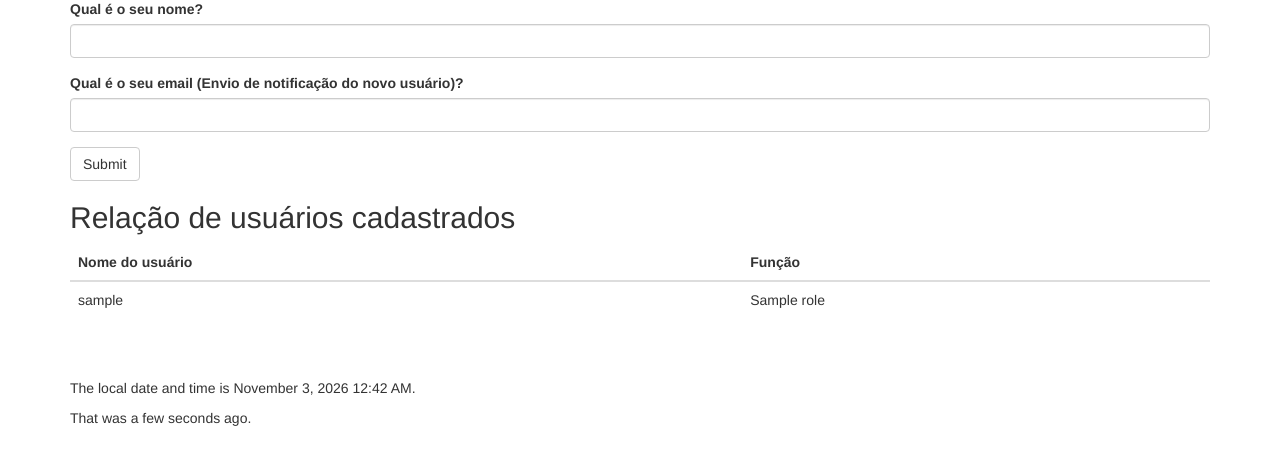
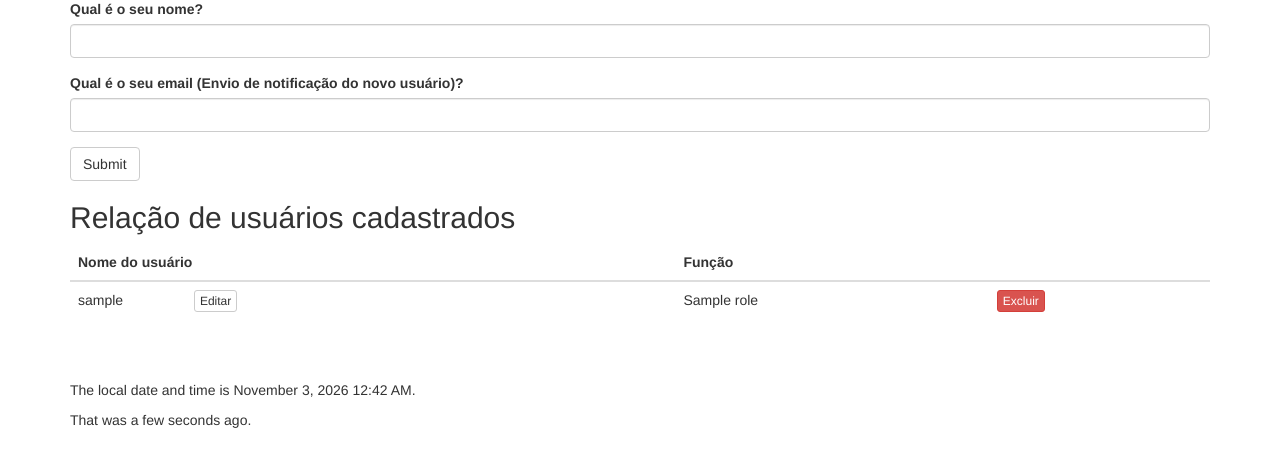
Before and after one commit to mario-bordignon/dsws-mario-PT3036413, a Flask app: page / in a window 1280 px wide. Shown: the part 253-720 px from the top of the page. Run offline with Flask 3, Linux system fonts and the light colour scheme; tables that the repository leaves empty hold one stand-in row (values such as "Sample post"); some libraries are stand-ins or nearby versions.

Commit message:
Semana 14

```diff
--- a/app/main/forms.py
+++ b/app/main/forms.py
@@ -14,3 +14,17 @@ class NameForm(FlaskForm):
                    message='Digite um e-mail válido.'),
         ])
     submit = SubmitField('Submit')
+
+
+class EditUserForm(FlaskForm):
+    """Edição do nome, feita na própria linha da tabela de usuários."""
+    name = StringField('Nome do usuário', validators=[
+        DataRequired(message='Digite o nome do usuário.'),
+        Length(max=64, message='O nome pode ter no máximo 64 caracteres.'),
+    ])
+    submit = SubmitField('Salvar')
+
+
+class DeleteForm(FlaskForm):
+    """Formulário vazio, usado só para proteger a exclusão com o token CSRF."""
+    submit = SubmitField('Excluir')
--- a/app/main/views.py
+++ b/app/main/views.py
@@ -4,7 +4,7 @@ from .. import db
 from ..models import User, Role
 from ..email import notify_new_user
 from . import main
-from .forms import NameForm
+from .forms import NameForm, EditUserForm, DeleteForm
 
 
 # --- Relógio global (disponível em todos os templates) ---
@@ -51,4 +51,42 @@ def index():
                            form=form,
                            nome_completo=session.get('name'),
                            known=session.get('known', False),
-                           users=todos_os_usuarios)
+                           users=todos_os_usuarios,
+                           edit_form=EditUserForm(),
+                           delete_form=DeleteForm())
+
+
+@main.route('/usuarios/<int:user_id>/editar', methods=['POST'])
+def editar_usuario(user_id):
+    user = db.get_or_404(User, user_id)
+    form = EditUserForm()
+    if not form.validate_on_submit():
+        for erros in form.errors.values():
+            for erro in erros:
+                flash(erro, 'warning')
+        return redirect(url_for('.index'))
+
+    novo_nome = form.name.data.strip()
+    outro = User.query.filter(User.username == novo_nome,
+                              User.id != user.id).first()
+    if outro:
+        flash('Já existe um usuário com esse nome.', 'warning')
+        return redirect(url_for('.index'))
+
+    user.username = novo_nome
+    db.session.commit()
+    flash('Nome do usuário atualizado com sucesso.', 'success')
+    return redirect(url_for('.index'))
+
+
+@main.route('/usuarios/<int:user_id>/excluir', methods=['POST'])
+def excluir_usuario(user_id):
+    user = db.get_or_404(User, user_id)
+    form = DeleteForm()
+    if form.validate_on_submit():
+        db.session.delete(user)
+        db.session.commit()
+        flash('Usuário removido com sucesso.', 'success')
+    else:
+        flash('Não foi possível excluir o usuário. Tente novamente.', 'warning')
+    return redirect(url_for('.index'))
--- a/app/templates/index.html
+++ b/app/templates/index.html
@@ -28,20 +28,72 @@
         <tr>
             <th>Nome do usuário</th>
             <th>Função</th>
+            <th></th>
         </tr>
     </thead>
     <tbody>
         {% for user in users %}
         <tr>
-            <td>{{ user.username }}</td>
+            <td>
+                <!-- Modo visualização -->
+                <div class="modo-ver">
+                    <span style="display: inline-block; min-width: 8em;">{{ user.username }}</span>
+                    <button type="button" class="btn btn-default btn-xs btn-editar">Editar</button>
+                </div>
+                <!-- Modo edição (aparece ao clicar em Editar) -->
+                <form method="post" action="{{ url_for('main.editar_usuario', user_id=user.id) }}"
+                      class="modo-editar" style="display: none;">
+                    {{ edit_form.hidden_tag() }}
+                    <input type="text" name="name" value="{{ user.username }}" maxlength="64" required
+                           class="form-control input-sm" style="display: inline-block; width: 12em;">
+                    <button type="button" class="btn btn-default btn-xs btn-cancelar">Cancelar</button>
+                    <button type="submit" class="btn btn-primary btn-xs">Salvar</button>
+                </form>
+            </td>
             <td>{{ user.role.name if user.role else '—' }}</td>
+            <td>
+                <form method="post" action="{{ url_for('main.excluir_usuario', user_id=user.id) }}"
+                      style="display: inline;"
+                      onsubmit="return confirm('Deseja realmente excluir este usuário?')">
+                    {{ delete_form.hidden_tag() }}
+                    <button type="submit" class="btn btn-danger btn-xs">Excluir</button>
+                </form>
+            </td>
         </tr>
         {% else %}
         <tr>
-            <td colspan="2">Nenhum usuário cadastrado ainda.</td>
+            <td colspan="3">Nenhum usuário cadastrado ainda.</td>
         </tr>
         {% endfor %}
     </tbody>
 </table>
 
 {% endblock %}
+
+{% block scripts %}
+{{ super() }}
+<script>
+    // Alterna a linha entre "visualizar" e "editar"
+    document.addEventListener('click', function (e) {
+        var editar = e.target.closest('.btn-editar');
+        var cancelar = e.target.closest('.btn-cancelar');
+        if (!editar && !cancelar) { return; }
+
+        var celula = e.target.closest('td');
+        var ver = celula.querySelector('.modo-ver');
+        var form = celula.querySelector('.modo-editar');
+
+        if (editar) {
+            ver.style.display = 'none';
+            form.style.display = '';
+            var campo = form.querySelector('input[name="name"]');
+            campo.focus();
+            campo.select();
+        } else {
+            form.reset();   // volta ao nome original
+            form.style.display = 'none';
+            ver.style.display = '';
+        }
+    });
+</script>
+{% endblock %}
```
